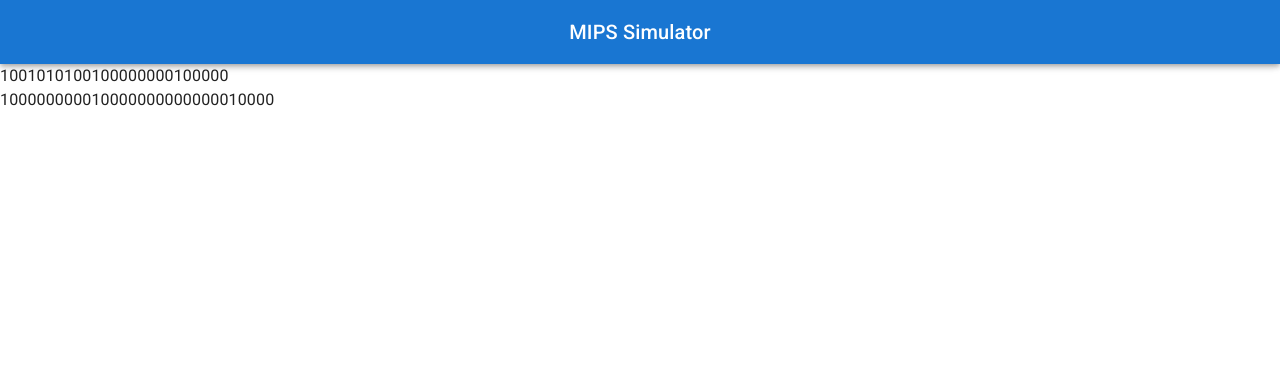
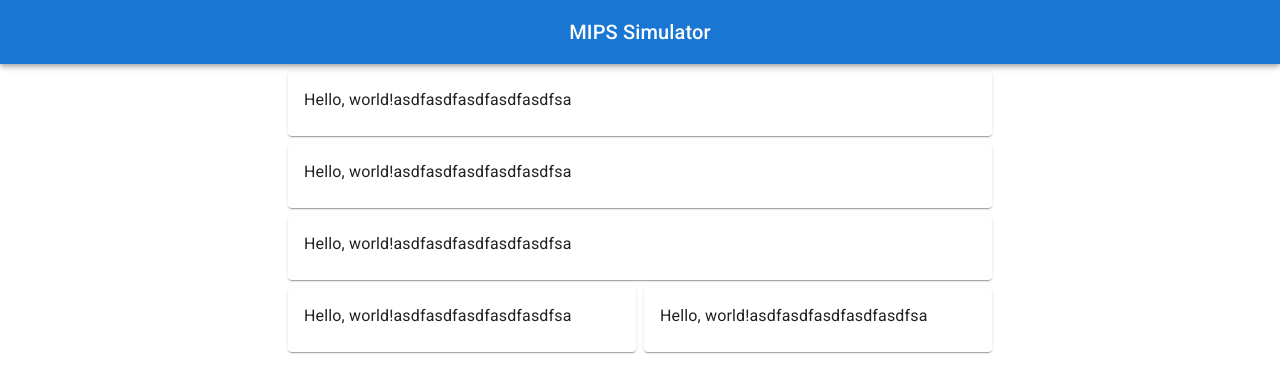
Before and after one commit to tempus157/mips-simulator, a Next.js app: page / in a window 1280 px wide. Shown: the top 392 px of the page. Built offline with nearby package versions, Linux system fonts and the light colour scheme.

Commit message:
Make home page layout

```diff
--- /dev/null
+++ b/src/components/UtilityCard.tsx
@@ -0,0 +1,13 @@
+import { Card, CardContent, Typography } from "@mui/material";
+
+const UtilityCard = () => {
+	return (
+		<Card>
+			<CardContent>
+				<Typography>Hello, world!asdfasdfasdfasdfasdfsa</Typography>
+			</CardContent>
+		</Card>
+	);
+};
+
+export default UtilityCard;
--- a/src/pages/index.tsx
+++ b/src/pages/index.tsx
@@ -1,13 +1,10 @@
 import type { NextPage } from "next";
 import { NextSeo } from "next-seo";
+import { Box, Grid } from "@mui/material";
 import TitleBar from "@/components/TitleBar";
-import { translateInstruction } from "@/libs/translator";
-import { Typography } from "@mui/material";
+import UtilityCard from "@/components/UtilityCard";
 
 const Home: NextPage = () => {
-	const add = translateInstruction("add $t0, $t1, $t2");
-	const addi = translateInstruction("addi $t0, $zero, 16");
-
 	return (
 		<>
 			<NextSeo
@@ -15,8 +12,25 @@ const Home: NextPage = () => {
 				description="MIPS Simulator with a pipeline"
 			/>
 			<TitleBar text="MIPS Simulator" />
-			<Typography>{add.toString(2)}</Typography>
-			<Typography>{addi.toString(2)}</Typography>
+			<Box m="auto" p={1} maxWidth={720}>
+				<Grid container spacing={1} justifyContent="center">
+					<Grid item width="100%">
+						<UtilityCard />
+					</Grid>
+					<Grid item width="100%">
+						<UtilityCard />
+					</Grid>
+					<Grid item width="100%">
+						<UtilityCard />
+					</Grid>
+					<Grid item width="50%">
+						<UtilityCard />
+					</Grid>
+					<Grid item width="50%">
+						<UtilityCard />
+					</Grid>
+				</Grid>
+			</Box>
 		</>
 	);
 };
```
